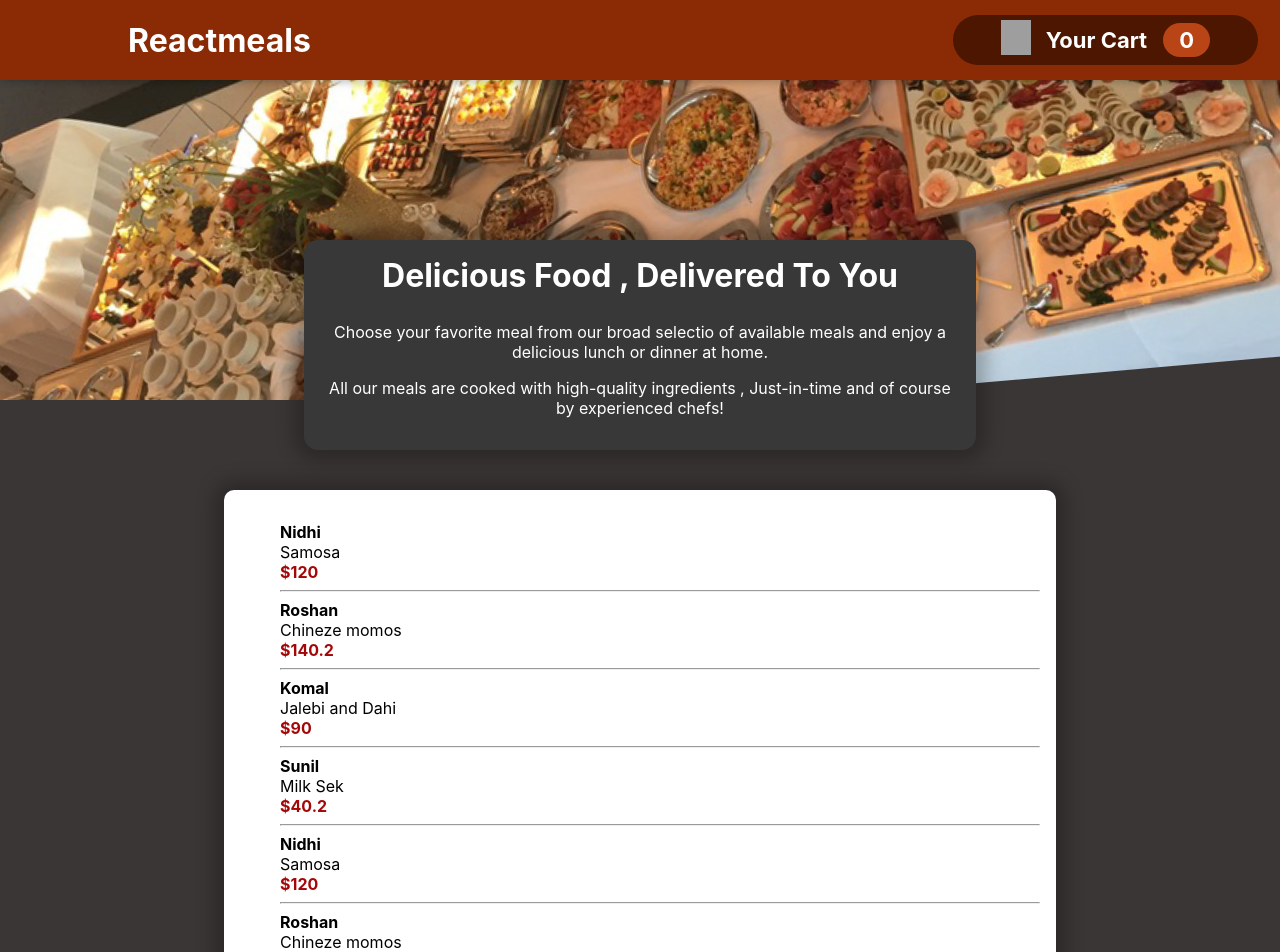
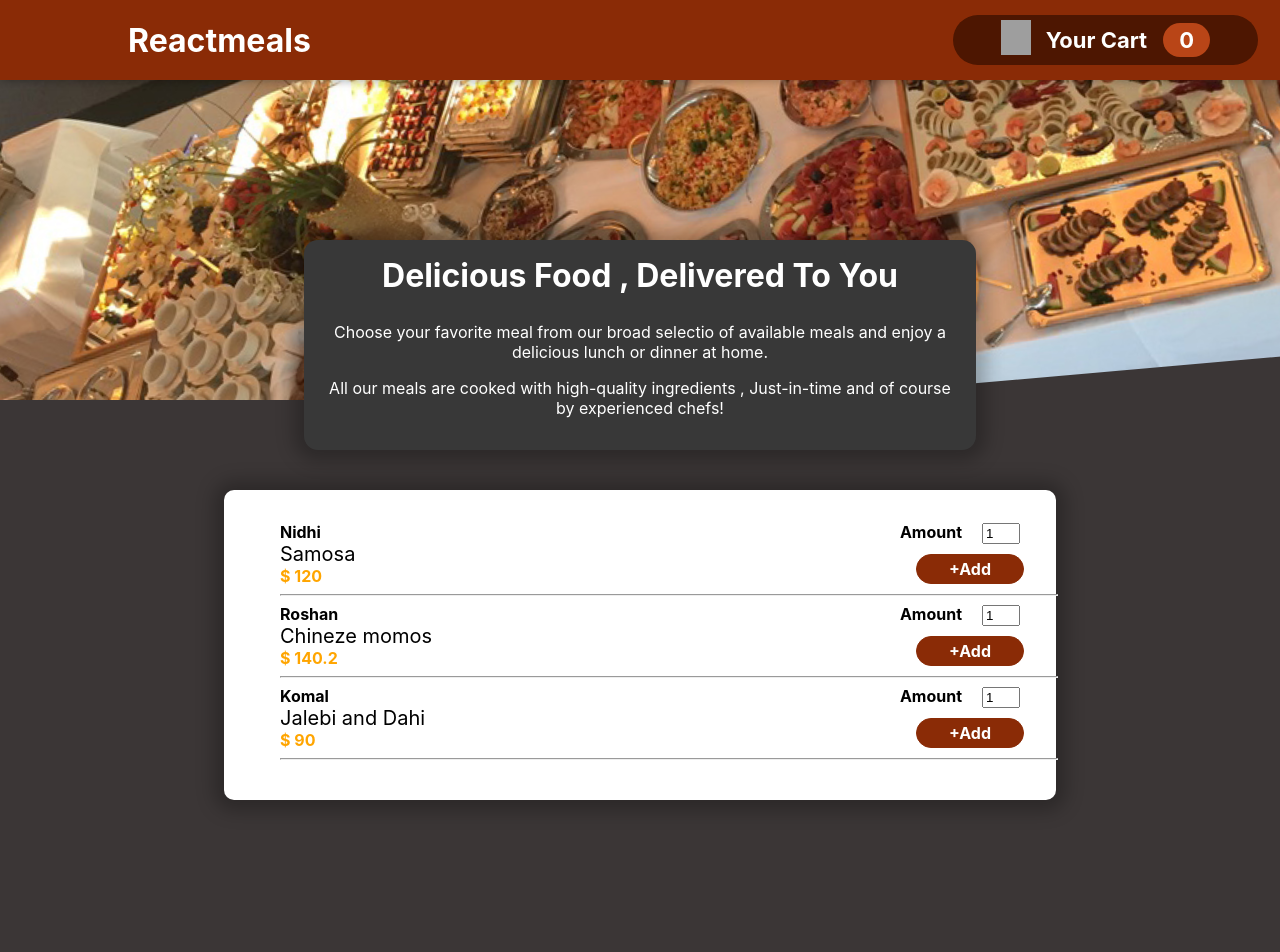
Before and after one commit to Abhishek-Mishra-77/Resturant-meal-App, a React (Create React App) app: page / in a window 1280 px wide. Shown: the top 952 px of the page. After the commit the page ends 840 px from the top, so only its background shows below. Built offline with nearby package versions, Linux system fonts and the light colour scheme; grey boxes are pictures that could not be loaded.

Commit message:
MealItemFromGetAdded

```diff
--- a/src/components/Meals/AvailableMeals.js
+++ b/src/components/Meals/AvailableMeals.js
@@ -1,5 +1,6 @@
 import React, { Fragment } from "react";
 import classes from './AvailableMeals.module.css';
+import MealsForm from "./MealItemForm";
 
 const Meals = () => {
 
@@ -22,104 +23,61 @@ const Meals = () => {
             name: 'Komal',
             description: 'Jalebi and Dahi',
             price: '90'
-        },
-        {
-            id: '04',
-            name: 'Sunil',
-            description: 'Milk Sek',
-            price: '40.2'
-        },
-        {
-            id: '01',
-            name: 'Nidhi',
-            description: 'Samosa',
-            price: '120'
-        },
-        {
-            id: '02',
-            name: 'Roshan',
-            description: 'Chineze momos',
-            price: '140.2'
-        },
-        {
-            id: '03',
-            name: 'Komal',
-            description: 'Jalebi and Dahi',
-            price: '90'
-        },
-        {
-            id: '04',
-            name: 'Sunil',
-            description: 'Milk Sek',
-            price: '40.2'
-        },
-        {
-            id: '01',
-            name: 'Nidhi',
-            description: 'Samosa',
-            price: '120'
-        },
-        {
-            id: '02',
-            name: 'Roshan',
-            description: 'Chineze momos',
-            price: '140.2'
-        },
-        {
-            id: '03',
-            name: 'Komal',
-            description: 'Jalebi and Dahi',
-            price: '90'
-        },
-        {
-            id: '04',
-            name: 'Sunil',
-            description: 'Milk Sek',
-            price: '40.2'
-        },
-        {
-            id: '01',
-            name: 'Nidhi',
-            description: 'Samosa',
-            price: '120'
-        },
-        {
-            id: '02',
-            name: 'Roshan',
-            description: 'Chineze momos',
-            price: '140.2'
-        },
-        {
-            id: '03',
-            name: 'Komal',
-            description: 'Jalebi and Dahi',
-            price: '90'
-        },
-        {
-            id: '04',
-            name: 'Sunil',
-            description: 'Milk Sek',
-            price: '40.2'
         }
     ]
 
 
 
     return (
+
         <section className={classes.meals}>
+            <div>
                 <ul>
                     {Initial_Meals.map((meal) => (
                         <li>
-                        <span className={classes.name}>{meal.name}</span> <br />
-                        <span>{meal.description} </span><br />
-                        <span className={classes.price}>${meal.price}</span>
-                        <hr></hr>
+                            <div className={classes.main}>
+                                <div className={classes.content}>
+                                    <span className={classes.name}>{meal.name}</span><br />
+                                    <span className={classes.description}>{meal.description}</span><br />
+                                    <span className={classes.price}>$ {meal.price}</span>
+                                    <hr className={classes.line}></hr>
+                                </div>
+                                <div className={classes.mealForm}><MealsForm/></div>
+                            </div>
+
                         </li>
                     ))}
                 </ul>
+            </div>
         </section>
 
     )
 }
 
 export default Meals;
+
+
+
+{/* <section className={classes.meals}>
+<ul>
+    {Initial_Meals.map((meal) => (
+        <li>
+            <div className={classes.main}>
+                <div className={classes.content}>
+                    <span className={classes.name}>{meal.name}</span> <br />
+                    <span>{meal.description} </span><br />
+                    <span className={classes.price}>${meal.price}</span>
+                </div>
+
+                <div className={classes.formContent}>
+                    <MealsForm />
+                </div>
+            </div>
+
+
+            <hr></hr>
+        </li>
+
+    ))}
+</ul>
+</section> */}
--- a/src/components/Meals/AvailableMeals.module.css
+++ b/src/components/Meals/AvailableMeals.module.css
@@ -9,17 +9,36 @@
   box-shadow: 0 1px 18px 10px rgba(0, 0, 0, 0.25);
 }
 
-
 ul li {
     list-style: none;
 }
 
-.name{
+.name {
     font-weight: bold;
-    margin-bottom: 20px;
 }
 
-.price {
+.description {
+    font-size: 20px;
+}
+
+.price{
+    color: orange;
     font-weight: bold;
-    color: rgb(164, 7, 7);
 }
+
+.line {
+    width:48.5rem;
+}
+
+.main{
+    display: flex;
+}
+
+
+.content {
+    width: 600px;
+}
+
+.mealForm {
+
+}
--- /dev/null
+++ b/src/components/Meals/MealItemForm.js
@@ -0,0 +1,14 @@
+import React from "react";
+import classes from './MealItemForm.module.css';
+
+const MealsForm = (props) => {
+    return (
+        <form className={classes.form}>
+            <label>Amount</label>
+            <input type="number" value={1} />
+            <button>+Add</button>
+        </form>
+    )
+}
+
+export default MealsForm;
--- /dev/null
+++ b/src/components/Meals/MealItemForm.module.css
@@ -0,0 +1,26 @@
+.form{
+    text-align: center;
+
+}
+
+.form button{
+     font: inherit;
+     cursor: pointer;
+     background-color: #8a2b06;
+     border: 1px solid #8a2b06;
+     color: white;
+     padding: 0.25rem 2rem;
+     border-radius: 20px;
+     font-weight: bold;
+     margin-left: 20px;
+}
+
+.form label {
+    font-weight: bold;
+    margin-right:20px;
+}
+
+.form input {
+    width: 30px;
+    margin-bottom: 10px;
+}
```
Lines whose indentation alone changed are shown as unchanged.
